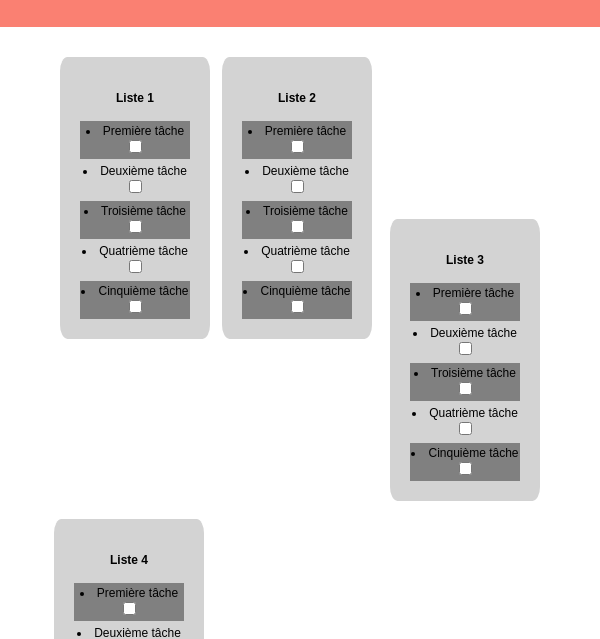
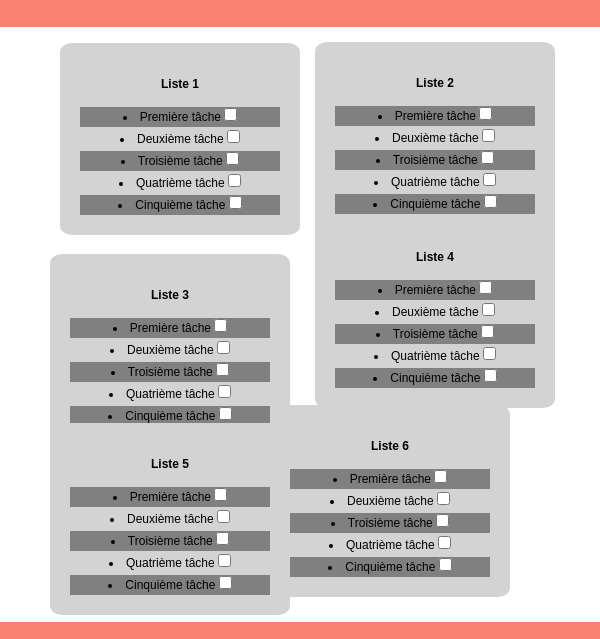
Before and after one commit to ArnaudCartailler/ArnaudCartailler.github.io, a plain HTML site: page index.html in a window 600 px wide. Shown: the part 143-782 px from the top of the page. Drawn offline with Linux system fonts and the light colour scheme.

Commit message:
ajout responsive

```diff
--- a/index.html
+++ b/index.html
@@ -4,6 +4,8 @@
   <meta charset="utf-8">
   <title>Ma première réalisation</title>
   <link rel="stylesheet" href="style.css"><link rel="stylesheet" href="https://use.fontawesome.com/releases/v5.0.13/css/all.css" integrity="sha384-DNOHZ68U8hZfKXOrtjWvjxusGo9WQnrNx2sqG0tfsghAvtVlRW3tvkXWZh58N9jp" crossorigin="anonymous">
+  <meta name="viewport" content="width=device-width, maximum-scale=1">
+	<meta name="handheldfriendly" content="true">
 </head>
 <body>
 
@@ -19,13 +21,11 @@
     <th>Liste 1</th>
   </tr>
 </thead>
-<ul>
-<tr class="couleur"><td><li>Première tâche  <input type ="checkbox" class ="custom"></li></tr></td>
-<tr><td><li>Deuxième tâche  <input type ="checkbox"></li></tr></td>
-<tr class="couleur"><td><li>Troisième tâche  <input type ="checkbox"></li></tr></td>
-<tr><td><li>Quatrième tâche  <input type ="checkbox"></li></tr></td>
-<tr class="couleur"><td><li>Cinquième tâche  <input type ="checkbox"></li></tr></td>
-</ul>
+<tr class="couleur"><td><li>Première tâche  <input type ="checkbox" class ="custom"></li></tr>
+<tr><td><li>Deuxième tâche  <input type ="checkbox"></li></tr>
+<tr class="couleur"><td><li>Troisième tâche  <input type ="checkbox"></li></tr>
+<tr><td><li>Quatrième tâche  <input type ="checkbox"></li></tr>
+<tr class="couleur"><td><li>Cinquième tâche  <input type ="checkbox"></li></tr>
 </table>
 
 <table class ="liste2">
@@ -34,13 +34,11 @@
       <th>Liste 2</th>
     </tr>
   </thead>
-  <ul>
-    <tr class="couleur"><td><li>Première tâche  <input type ="checkbox"></i></li></tr></td>
-    <tr><td><li>Deuxième tâche  <input type ="checkbox"></li></tr></td>
-    <tr class ="couleur"><td><li>Troisième tâche  <input type ="checkbox"></li></tr></td>
-    <tr><td><li>Quatrième tâche  <input type ="checkbox"></li></tr></td>
-    <tr class ="couleur"><td><li>Cinquième tâche  <input type ="checkbox"></li></tr></td>
-  </ul>
+    <tr class="couleur"><td><li>Première tâche  <input type ="checkbox"></li></tr>
+    <tr><td><li>Deuxième tâche  <input type ="checkbox"></li></tr>
+    <tr class ="couleur"><td><li>Troisième tâche  <input type ="checkbox"></li></tr>
+    <tr><td><li>Quatrième tâche  <input type ="checkbox"></li></tr>
+    <tr class ="couleur"><td><li>Cinquième tâche  <input type ="checkbox"></li></tr>
 </table>
 
 <table class ="liste3">
@@ -49,13 +47,11 @@
       <th>Liste 3</th>
     </tr>
   </thead>
-  <ul>
-    <tr class ="couleur"><td><li>Première tâche  <input type ="checkbox"></li></tr></td>
-    <tr><td><li>Deuxième tâche  <input type ="checkbox"></li></tr></td>
-    <tr class ="couleur"><td><li>Troisième tâche  <input type ="checkbox"></li></tr></td>
-    <tr><td><li>Quatrième tâche  <input type ="checkbox"></li></tr></td>
-    <tr class ="couleur"><td><li>Cinquième tâche  <input type ="checkbox"></li></tr></td>
-  </ul>
+    <tr class ="couleur"><td><li>Première tâche  <input type ="checkbox"></li></tr>
+    <tr><td><li>Deuxième tâche  <input type ="checkbox"></li></tr>
+    <tr class ="couleur"><td><li>Troisième tâche  <input type ="checkbox"></li></tr>
+    <tr><td><li>Quatrième tâche  <input type ="checkbox"></li></tr>
+    <tr class ="couleur"><td><li>Cinquième tâche  <input type ="checkbox"></li></tr>
 </table>
 
 <table class ="liste4">
@@ -64,13 +60,11 @@
       <th>Liste 4</th>
     </tr>
   </thead>
-  <ul>
-    <tr class ="couleur"><td><li>Première tâche  <input type ="checkbox"></li></tr></td>
-    <tr><td><li>Deuxième tâche  <input type ="checkbox"></li></tr></td>
-    <tr class ="couleur"><td><li>Troisième tâche  <input type ="checkbox"></li></tr></td>
-    <tr><td><li>Quatrième tâche  <input type ="checkbox"></li></tr></td>
-    <tr class ="couleur"><td><li>Cinquième tâche  <input type ="checkbox"></li></tr></td>
-  </ul>
+    <tr class ="couleur"><td><li>Première tâche  <input type ="checkbox"></li></tr>
+    <tr><td><li>Deuxième tâche  <input type ="checkbox"></li></tr>
+    <tr class ="couleur"><td><li>Troisième tâche  <input type ="checkbox"></li></tr>
+    <tr><td><li>Quatrième tâche  <input type ="checkbox"></li></tr>
+    <tr class ="couleur"><td><li>Cinquième tâche  <input type ="checkbox"></li></tr>
 </table>
 
 <table class ="liste5">
@@ -79,13 +73,11 @@
       <th>Liste 5</th>
     </tr>
   </thead>
-  <ul>
-    <tr class ="couleur"><td><li>Première tâche  <input type ="checkbox"></li></tr></td>
-    <tr><td><li>Deuxième tâche  <input type ="checkbox"></li></tr></td>
-    <tr class ="couleur"><td><li>Troisième tâche  <input type ="checkbox"></li></tr></td>
-    <tr><td><li>Quatrième tâche  <input type ="checkbox"></li></tr></td>
-    <tr class ="couleur"><td><li>Cinquième tâche  <input type ="checkbox"></li></tr></td>
-  </ul>
+    <tr class ="couleur"><td><li>Première tâche  <input type ="checkbox"></li></tr>
+    <tr><td><li>Deuxième tâche  <input type ="checkbox"></li></tr>
+    <tr class ="couleur"><td><li>Troisième tâche  <input type ="checkbox"></li></tr>
+    <tr><td><li>Quatrième tâche  <input type ="checkbox"></li></tr>
+    <tr class ="couleur"><td><li>Cinquième tâche  <input type ="checkbox"></li></tr>
 </table>
 
 <table class ="liste6">
@@ -94,13 +86,11 @@
       <th>Liste 6</th>
     </tr>
   </thead>
-  <ul>
-    <tr class ="couleur"><td><li>Première tâche  <input type ="checkbox"></li></tr></td>
-    <tr><td><li>Deuxième tâche  <input type ="checkbox"></li></tr></td>
-    <tr class ="couleur"><td><li>Troisième tâche  <input type ="checkbox"></li></tr></td>
-    <tr><td><li>Quatrième tâche  <input type ="checkbox"></li></tr></td>
-    <tr class ="couleur"><td><li>Cinquième tâche  <input type ="checkbox"></li></tr></td>
-  </ul>
+    <tr class ="couleur"><td><li>Première tâche  <input type ="checkbox"></li></tr>
+    <tr><td><li>Deuxième tâche  <input type ="checkbox"></li></tr>
+    <tr class ="couleur"><td><li>Troisième tâche  <input type ="checkbox"></li></tr>
+    <tr><td><li>Quatrième tâche  <input type ="checkbox"></li></tr>
+    <tr class ="couleur"><td><li>Cinquième tâche  <input type ="checkbox"></li></tr>
 </table>
 </div>
 
--- a/style.css
+++ b/style.css
@@ -89,3 +89,97 @@ span{
   color: blue;
   text-decoration: underline;
 }
+
+
+@media only screen and (max-width :500px){
+  .liste1{
+  text-align: center;
+  width: 80%;
+  margin-top: 15px;
+  margin-bottom: 15px;
+  }
+
+  .liste2{
+  text-align: center;
+  width: 80%;
+  margin-left: 34px;
+  margin-top: 15px;
+  margin-bottom: 15px;
+  }
+
+  .liste3{
+  text-align: center;
+  width: 80%;
+  margin-left: 34px;
+  margin-bottom: 15px;
+  margin-top: 15px;
+  }
+
+  .liste4{
+  text-align: center;
+  width: 80%;
+  margin-left: 34px;
+  }
+
+  .liste5{
+  text-align: center;
+  width: 80%;
+  margin-left: 34px;
+  margin-top: 15px;
+  }
+
+  .liste6{
+  text-align: center;
+  width: 80%;
+  margin-left: 34px;
+  margin-top: 15px;
+  }
+}
+
+@media only screen and (min-width :500px) and (max-width :700px){
+
+.liste1{
+  text-align: center;
+  width: 40%;
+  margin-top: 1px;
+  margin-bottom: 15px;
+  margin-right: 15px;
+  }
+
+  .liste2{
+  text-align: center;
+  width: 40%;
+  margin-left: 34px;
+  margin-top: 15px;
+  margin-bottom: 15px;
+  }
+
+  .liste3{
+  text-align: center;
+  width: 40%;
+  margin-left: 50px;
+  margin-top: 20px;
+  }
+
+  .liste4{
+  text-align: center;
+  width: 40%;
+  margin-left: 270px;
+  margin-top: -230px;
+  }
+
+  .liste5{
+  text-align: center;
+  width: 40%;
+  margin-left: 50px;
+  margin-top: 15px;
+  margin-bottom: 15px;
+  }
+
+  .liste6{
+  text-align: center;
+  width: 40%;
+  margin-left: 270px;
+  margin-top: -225px;
+  }
+}
```
